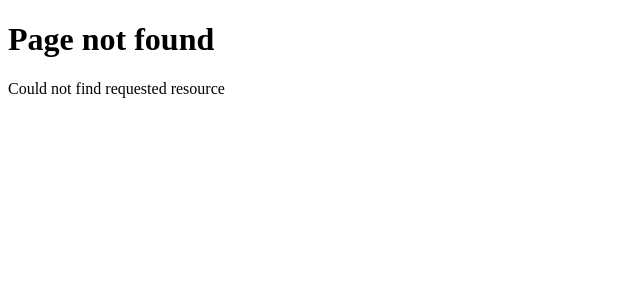
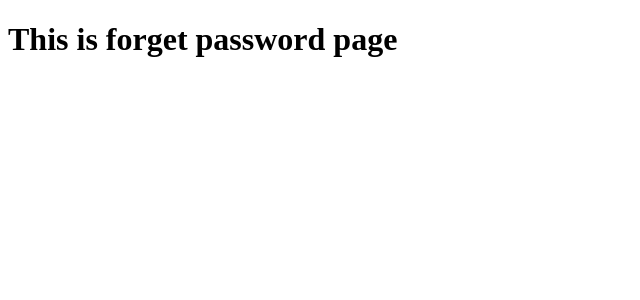
Before and after one commit to shahidulshohid/practice-nextjs, a Next.js app: page /forget-password in a window 1280 px wide. Before the commit this address had no page. Shown: the top 300 px of the page, without its empty margins (0-640 px from the left). Built offline with nearby package versions, Linux system fonts and the light colour scheme.

Commit message:
group route implement is done

```diff
--- /dev/null
+++ b/src/app/(auth)/forget-password/page.tsx
@@ -0,0 +1,11 @@
+import React from 'react';
+
+const ForgetPassword = () => {
+    return (
+        <div>
+            <h1>This is forget password page</h1>
+        </div>
+    );
+};
+
+export default ForgetPassword;
```
Also changed, not shown: src/app/(auth)/login/page.tsx (added, +10 -0 lines), src/app/(auth)/register/page.tsx (added, +10 -0 lines).
